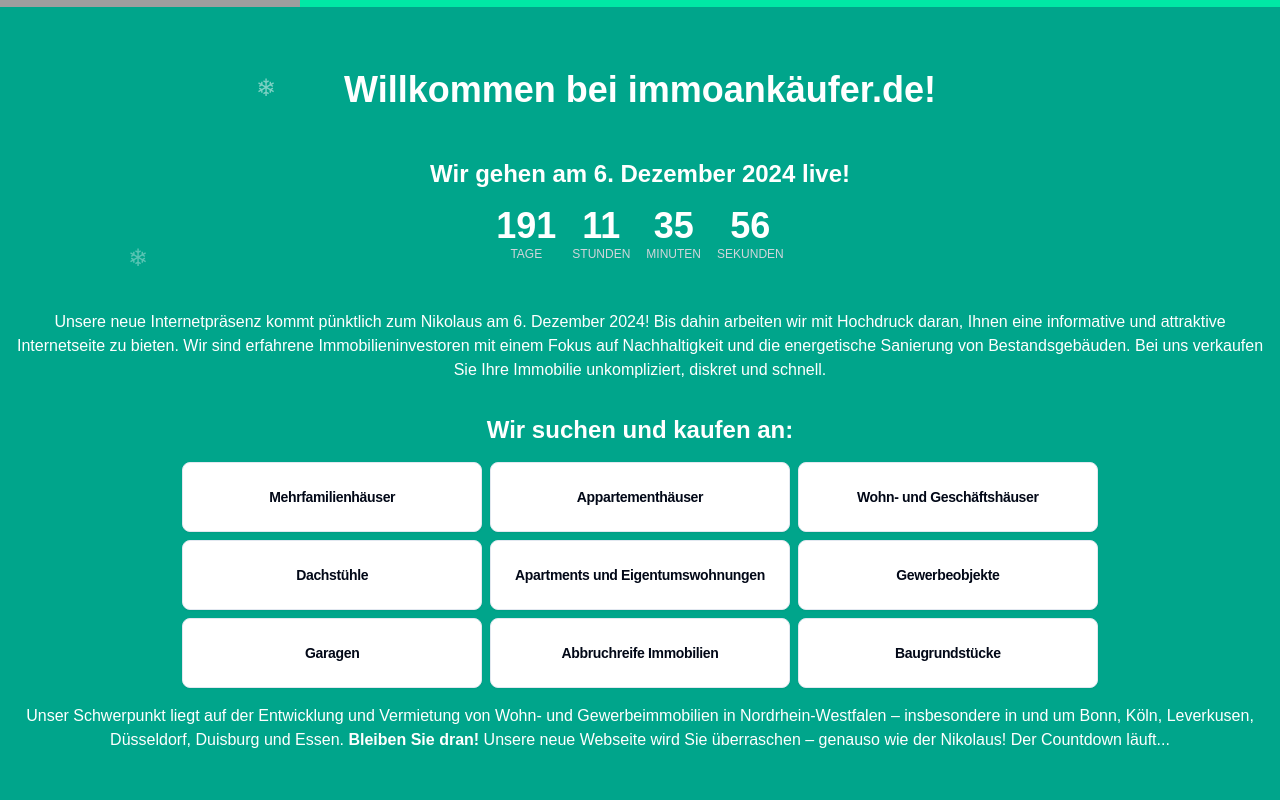
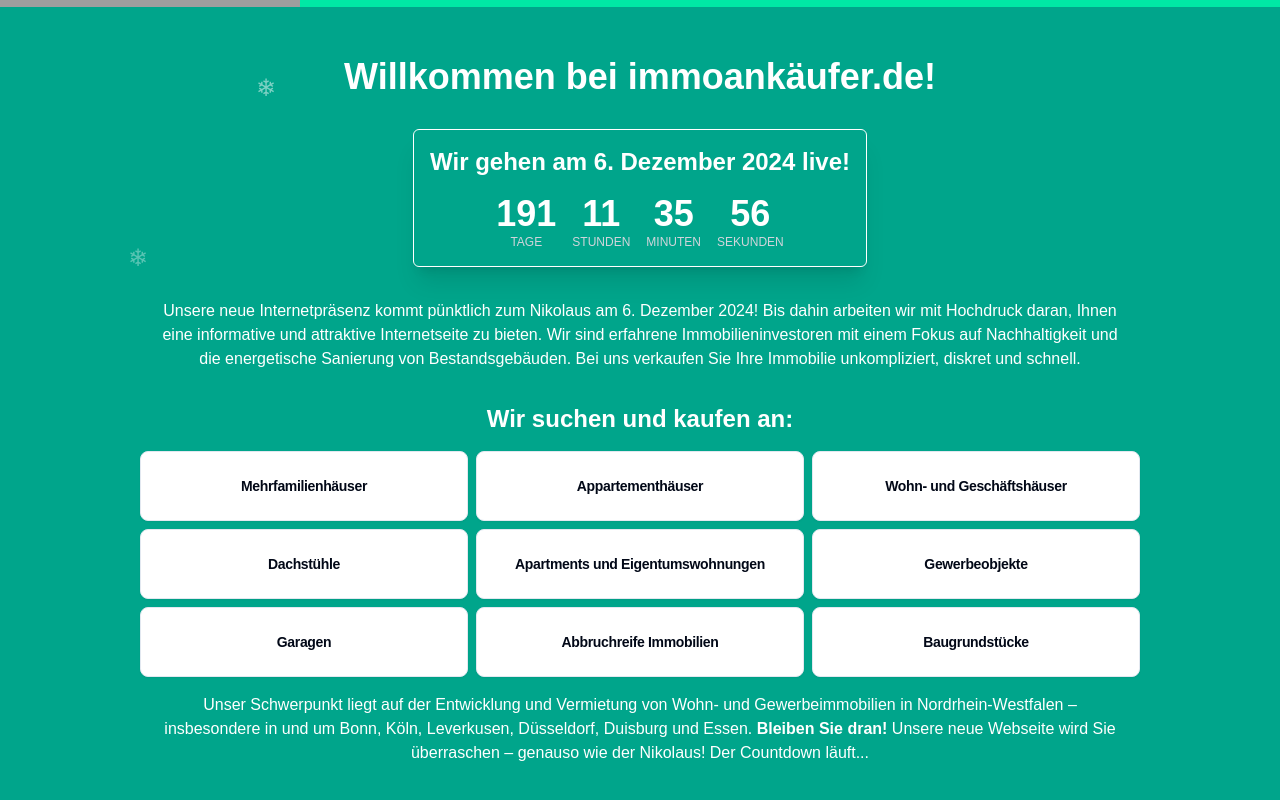
Before and after one commit to Olgoetz/immokaeufer, a Next.js app: page / in a window 1280 px wide. Shown: the part 218-1018 px from the top of the page. Built offline with nearby package versions, Linux system fonts and the light colour scheme; grey boxes are pictures that could not be loaded; a web font is replaced by a local one.

Commit message:
countdown border added

```diff
--- a/components/countdown.tsx
+++ b/components/countdown.tsx
@@ -113,7 +113,7 @@
 
   return (
     <>
-      <div className="z-[1000] w-full bg-[#00E8A5]">
+      <div className="z-[1000] bg-[#00E8A5]">
         <Image
           src={Logo}
           alt="logo"
@@ -131,7 +131,7 @@
         <h1 className="text-4xl text-center font-bold text-white pt-4 ">
           Willkommen bei immoankäufer.de!
         </h1>
-        <div className="p-4 bg-[#00A58B] text-white  text-center my-8">
+        <div className="p-4 bg-[#00A58B] text-white border border-white rounded-md text-center shadow-xl my-8">
           <h1 className="text-2xl font-semibold mb-4">
             Wir gehen am 6. Dezember 2024 live!
           </h1>
@@ -145,7 +145,7 @@
             )}
           </div>
         </div>
-        <p className="px-4 text-white text-center mb-8">
+        <p className="px-4 text-white text-center mb-8 max-w-[1000px] ">
           Unsere neue Internetpräsenz kommt pünktlich zum Nikolaus am 6.
           Dezember 2024! Bis dahin arbeiten wir mit Hochdruck daran, Ihnen eine
           informative und attraktive Internetseite zu bieten. Wir sind erfahrene
@@ -157,7 +157,7 @@
           Wir suchen und kaufen an:
         </h2>
 
-        <div className="grid md:grid-cols-3 gap-2 text-white text-center mb-4">
+        <div className="grid md:grid-cols-3 gap-2 max-w-[1000px] w-full  text-white text-center mb-4">
           {facilities.map((facility, index) => (
             <Card key={index} className="">
               <CardHeader>
@@ -189,7 +189,7 @@
           />
         </div>
 
-        <p className="px-4 pb-2 text-white text-center">
+        <p className="px-4 pb-2 text-white text-center max-w-[1000px] w-full">
           Unser Schwerpunkt liegt auf der Entwicklung und Vermietung von Wohn-
           und Gewerbeimmobilien in Nordrhein-Westfalen – insbesondere in und um
           Bonn, Köln, Leverkusen, Düsseldorf, Duisburg und Essen.
```
